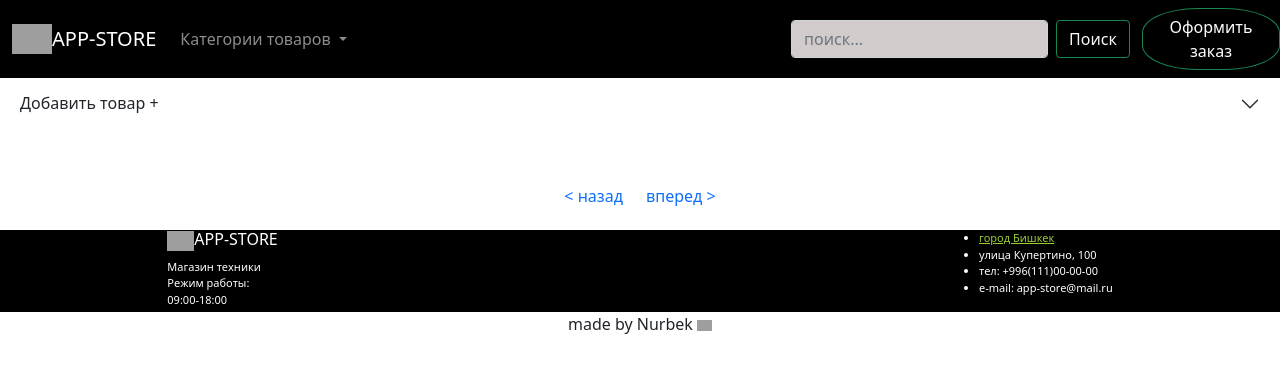
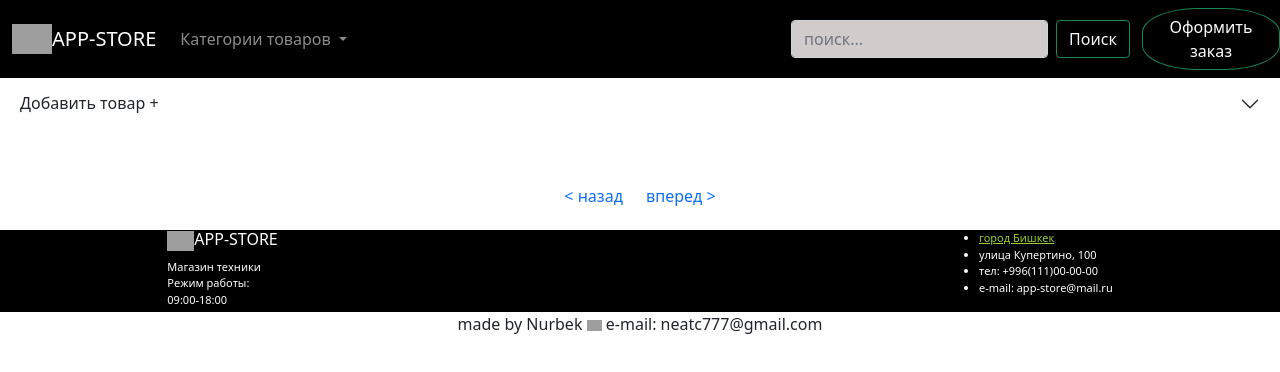
Before and after one commit to nurbek1702/myProject, a plain HTML site: page index.html in a window 1280 px wide. Drawn offline with nearby package versions, Linux system fonts and the light colour scheme; no server answers; grey boxes are pictures that could not be loaded.

Commit message:
Update index.html

```diff
--- a/index.html
+++ b/index.html
@@ -278,6 +278,7 @@
         src="https://cdn.worldvectorlogo.com/logos/progre-1.svg"
         alt=""
       />
+      <e-mail>e-mail: neatc777@gmail.com</e-mail>
     </div>
     <!-- Finish finish -->
 
```
